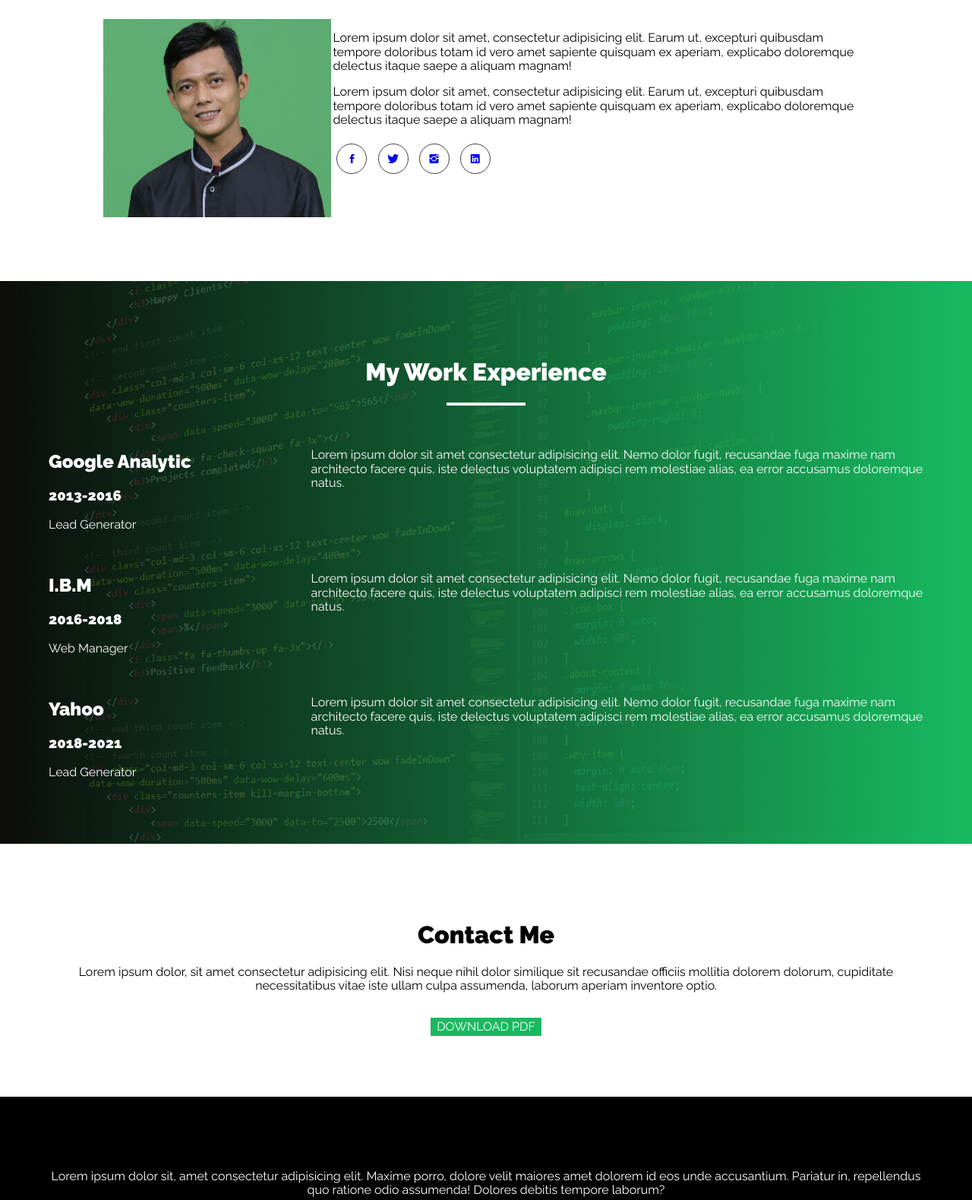
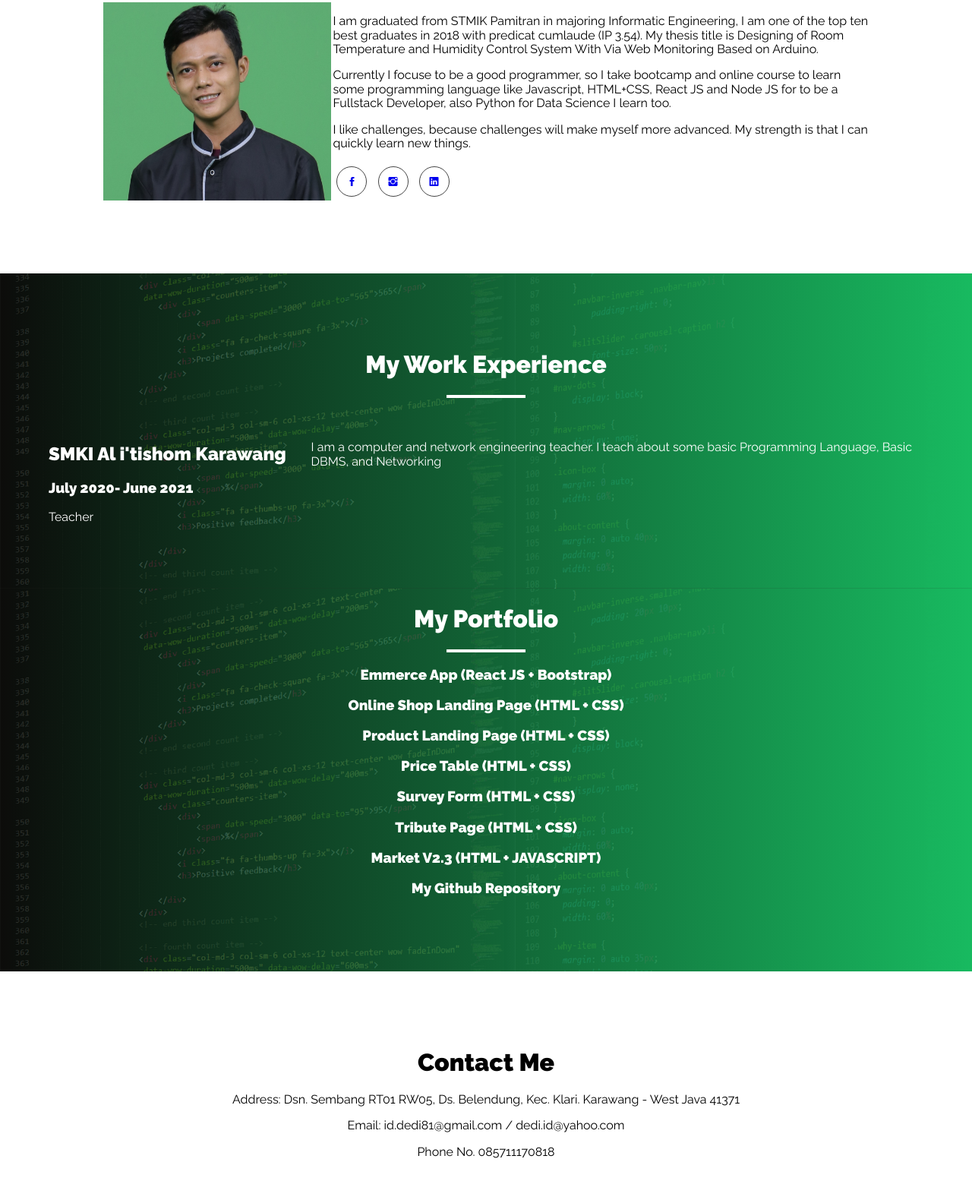
Before and after one commit to dedi-dev/MyCV_Template, a plain HTML site: page index.html in a window 1280 px wide. Shown: the part 803-2383 px from the top of the page at 76% size. Drawn offline with nearby package versions, Linux system fonts and the light colour scheme.

Commit message:
the Newer

```diff
--- a/index.html
+++ b/index.html
@@ -28,6 +28,7 @@
           <li><a href="index.html">Home</a></li>
           <li><a href="#about-me">About</a></li>
           <li><a href="#work">My Work</a></li>
+          <li><a href="#portfolio">Portfolio</a></li>
           <li><a href="#contact-me">Contact Me</a></li>
         </ul>
       </nav>
@@ -36,7 +37,7 @@
     <section class="intro">
       <div class="content-intro">
         <h1>I MAKE GREAT STUFF <span>FOR PEOPLE WHO LIKE GREAT STUFF</span></h1>
-        <button class="button-intro">See my work</button>
+        <a href="#work" class="button-intro">See my work</a>
       </div>
     </section>
     <!-- About Me -->
@@ -49,30 +50,37 @@
         </div>
         <div class="col-wide">
           <p>
-            Lorem ipsum dolor sit amet, consectetur adipisicing elit. Earum ut,
-            excepturi quibusdam tempore doloribus totam id vero amet sapiente
-            quisquam ex aperiam, explicabo doloremque delectus itaque saepe a
-            aliquam magnam!
+            I am graduated from STMIK Pamitran in majoring Informatic
+            Engineering, I am one of the top ten best graduates in 2018 with
+            predicat cumlaude (IP 3.54). My thesis title is Designing of Room
+            Temperature and Humidity Control System With Via Web Monitoring
+            Based on Arduino.
           </p>
           <p>
-            Lorem ipsum dolor sit amet, consectetur adipisicing elit. Earum ut,
-            excepturi quibusdam tempore doloribus totam id vero amet sapiente
-            quisquam ex aperiam, explicabo doloremque delectus itaque saepe a
-            aliquam magnam!
+            Currently I focuse to be a good programmer, so I take bootcamp and
+            online course to learn some programming language like
+            Javascript, HTML+CSS, React JS and Node JS for to be a Fullstack Developer, also Python for Data Science I learn too.
+          </p>
+          <p>
+            I like challenges, because challenges will make myself more
+            advanced. My strength is that I can quickly learn new things.
           </p>
           <nav>
             <ul class="social-icons">
               <li>
-                <a href="#"><i class="ion-social-facebook"></i></a>
+                <a href="https://web.facebook.com/Dedhie.210"
+                  target="_blank" ><i class="ion-social-facebook"></i
+                ></a>
               </li>
               <li>
-                <a href="#"><i class="ion-social-twitter"></i></a>
+                <a href="https://www.instagram.com/dedi_ed/"
+                  target="_blank" ><i class="ion-social-instagram"></i
+                ></a>
               </li>
               <li>
-                <a href="#"><i class="ion-social-instagram"></i></a>
-              </li>
-              <li>
-                <a href="#"><i class="ion-social-linkedin"></i></a>
+                <a href="https://www.linkedin.com/in/dedi-s-kom/"
+                  target="_blank" ><i class="ion-social-linkedin"></i
+                ></a>
               </li>
             </ul>
           </nav>
@@ -87,70 +95,72 @@
 
         <!-- Experience 1-->
         <div class="col-narrow">
-          <h2>Google Analytic</h2>
-          <h3>2013-2016</h3>
-          <p>Lead Generator</p>
+          <h2>SMKI Al i'tishom Karawang</h2>
+          <h3>July 2020- June 2021</h3>
+          <p>Teacher</p>
         </div>
         <div class="col-wide">
           <p>
-            Lorem ipsum dolor sit amet consectetur adipisicing elit. Nemo dolor
-            fugit, recusandae fuga maxime nam architecto facere quis, iste
-            delectus voluptatem adipisci rem molestiae alias, ea error accusamus
-            doloremque natus.
-          </p>
-        </div>
-        <!-- Experience 2-->
-        <div class="col-narrow">
-          <h2>I.B.M</h2>
-          <h3>2016-2018</h3>
-          <p>Web Manager</p>
-        </div>
-        <div class="col-wide">
-          <p>
-            Lorem ipsum dolor sit amet consectetur adipisicing elit. Nemo dolor
-            fugit, recusandae fuga maxime nam architecto facere quis, iste
-            delectus voluptatem adipisci rem molestiae alias, ea error accusamus
-            doloremque natus.
-          </p>
-        </div>
-        <!-- Experience 3-->
-        <div class="col-narrow">
-          <h2>Yahoo</h2>
-          <h3>2018-2021</h3>
-          <p>Lead Generator</p>
-        </div>
-        <div class="col-wide">
-          <p>
-            Lorem ipsum dolor sit amet consectetur adipisicing elit. Nemo dolor
-            fugit, recusandae fuga maxime nam architecto facere quis, iste
-            delectus voluptatem adipisci rem molestiae alias, ea error accusamus
-            doloremque natus.
+            I am a computer and network engineering teacher. I teach about some
+            basic Programming Language, Basic DBMS, and Networking
           </p>
         </div>
       </div>
+    </section>
+    <!-- Portfolio -->
+    <section class="portfolio" id="portfolio">
+      <div class="content-wrap">
+        <h1>My Portfolio</h1>
+        <hr />
+
+        <!-- portfolio 1-->
+        <div class="contentPortfolio">
+
+          <ul class="nav-portfolio">
+            <li class="nav-list-portfolio"><a class="linkportfolio" href="https://github.com/Dedi-edot/Emmerce-App" target="_blank">
+              <h3>Emmerce App (React JS + Bootstrap)</h3></a>
+            </li>
+            <li class="nav-list-portfolio"><a class="linkportfolio" href="https://project-portfolio-livid.vercel.app/index.html" target="_blank">
+              <h3>Online Shop Landing Page (HTML + CSS)</h3></a>
+            </li>
+            <li class="nav-list-portfolio"><a class="linkportfolio" href="https://codepen.io/dedi-edot/pen/ExmpYXQ" target="_blank">
+              <h3>Product Landing Page (HTML + CSS)</h3></a>
+            </li>
+            <li class="nav-list-portfolio"><a class="linkportfolio" href="https://price-table-pied.vercel.app/" target="_blank">
+              <h3>Price Table (HTML + CSS)</h3></a>
+            </li>
+            <li class="nav-list-portfolio"><a class="linkportfolio" href="https://codepen.io/dedi-edot/pen/oNWyery" target="_blank">
+              <h3>Survey Form (HTML + CSS)</h3></a>
+            </li>
+            <li class="nav-list-portfolio"><a class="linkportfolio" href="https://codepen.io/dedi-edot/pen/dyWKpmd" target="_blank">
+              <h3>Tribute Page (HTML + CSS)</h3></a>
+            </li>
+            <li class="nav-list-portfolio"><a class="linkportfolio" href="https://codepen.io/dedi-edot/pen/xxdadOr" target="_blank">
+              <h3>Market V2.3 (HTML + JAVASCRIPT)</h3></a>
+            </li>
+            <li class="nav-list-portfolio"><a class="linkportfolio" href="https://github.com/Dedi-edot" target="_blank">
+              <h3>My Github Repository</h3></a>
+            </li>
+          </ul>
+
+        </div>
+
     </section>
     <!-- Contact Me -->
     <section class="contact-me" id="contact-me">
       <div class="content-wrap">
         <h1>Contact Me</h1>
         <p>
-          Lorem ipsum dolor, sit amet consectetur adipisicing elit. Nisi neque
-          nihil dolor similique sit recusandae officiis mollitia dolorem
-          dolorum, cupiditate necessitatibus vitae iste ullam culpa assumenda,
-          laborum aperiam inventore optio.
+          Address: Dsn. Sembang RT01 RW05, Ds. Belendung, Kec. Klari. Karawang -
+          West Java 41371
         </p>
-        <button class="button-intro">Download PDF</button>
+        <p>Email: id.dedi81@gmail.com / dedi.id@yahoo.com</p>
+        <p>Phone No. 085711170818</p>
       </div>
     </section>
     <!-- Footer -->
     <footer class="footer">
       <div class="content-wrap">
-        <p>
-          Lorem ipsum dolor sit, amet consectetur adipisicing elit. Maxime
-          porro, dolore velit maiores amet dolorem id eos unde accusantium.
-          Pariatur in, repellendus quo ratione odio assumenda! Dolores debitis
-          tempore laborum?
-        </p>
         <h5>Copyright 2021 by DediDev</h5>
         <hr />
       </div>
--- a/main.css
+++ b/main.css
@@ -96,6 +96,7 @@ header {
   background: #18ba60;
   color: #ffffff;
   font-weight: 400;
+  text-decoration: none;
   border: 2px solid #18ba60;
   text-transform: uppercase;
   transition: all 0.2s linear;
@@ -180,6 +181,29 @@ header {
   color: #fff;
   overflow: auto;
 }
+.portfolio {
+  padding-bottom: 5em;
+  background: linear-gradient(90deg, rgba(0, 0, 0, 0.7), rgb(24, 186, 96)),
+    url(code.png);
+  background-repeat: no-repeat;
+  background-size: cover;
+  background-position: center center;
+  color: #fff;
+  overflow: auto;
+}
+
+.nav-portfolio {
+  padding: 0;
+}
+
+.nav-list-portfolio {
+  list-style: none;
+}
+
+.linkportfolio {
+  text-decoration: none;
+  color: white;
+}
 
 .contact-me {
   padding: 5em 0;
@@ -199,17 +223,16 @@ header {
   }
 }
 
-@media (max-width:1024px) {
+@media (max-width: 1024px) {
   .col-wide {
-      width:60%;
+    width: 60%;
   }
 }
 
-@media (max-width:768px) {
+@media (max-width: 768px) {
   .col-wide {
-      width:100%;
+    width: 100%;
     text-align: center;
-
   }
 
   .col-narrow {
@@ -227,16 +250,15 @@ header {
 
   .contact-me {
     padding: 2em 0;
-
   }
 
   .footer {
-      padding:2em 0;
+    padding: 2em 0;
   }
 
-@media (max-width:425px) {
+  @media (max-width: 425px) {
     .intro {
-  padding:5em 0;
+      padding: 5em 0;
     }
 
     .content-intro h1 {
@@ -251,15 +273,16 @@ header {
     }
   }
 
-@media (max-width:375px) {
+  @media (max-width: 375px) {
     .navigation a {
       font-size: 10px;
-      padding:0;
+      padding: 0;
     }
   }
 
-  @media (max-width:320px) {
+  @media (max-width: 320px) {
     .content-intro {
-          padding-top:5em;
+      padding-top: 5em;
     }
   }
+}
```
Lines whose indentation alone changed are shown as unchanged.
